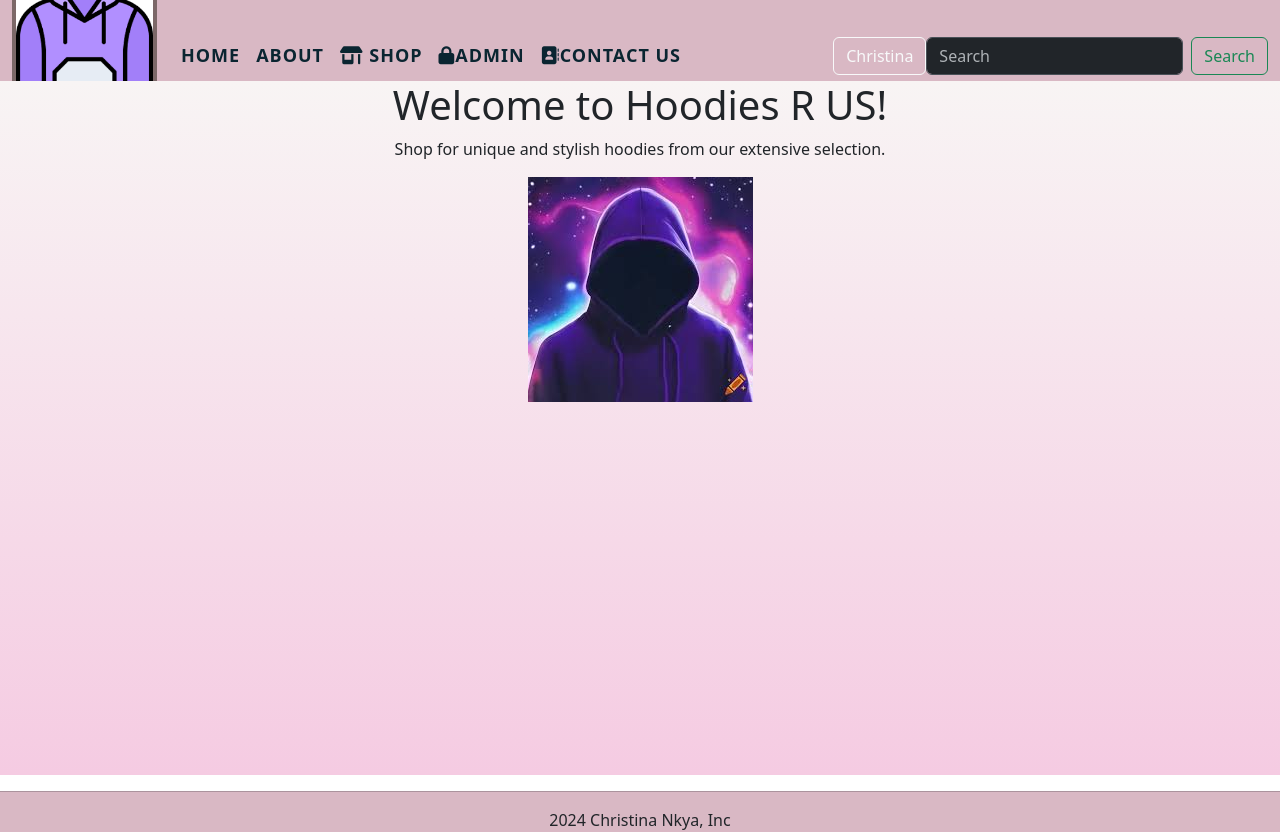
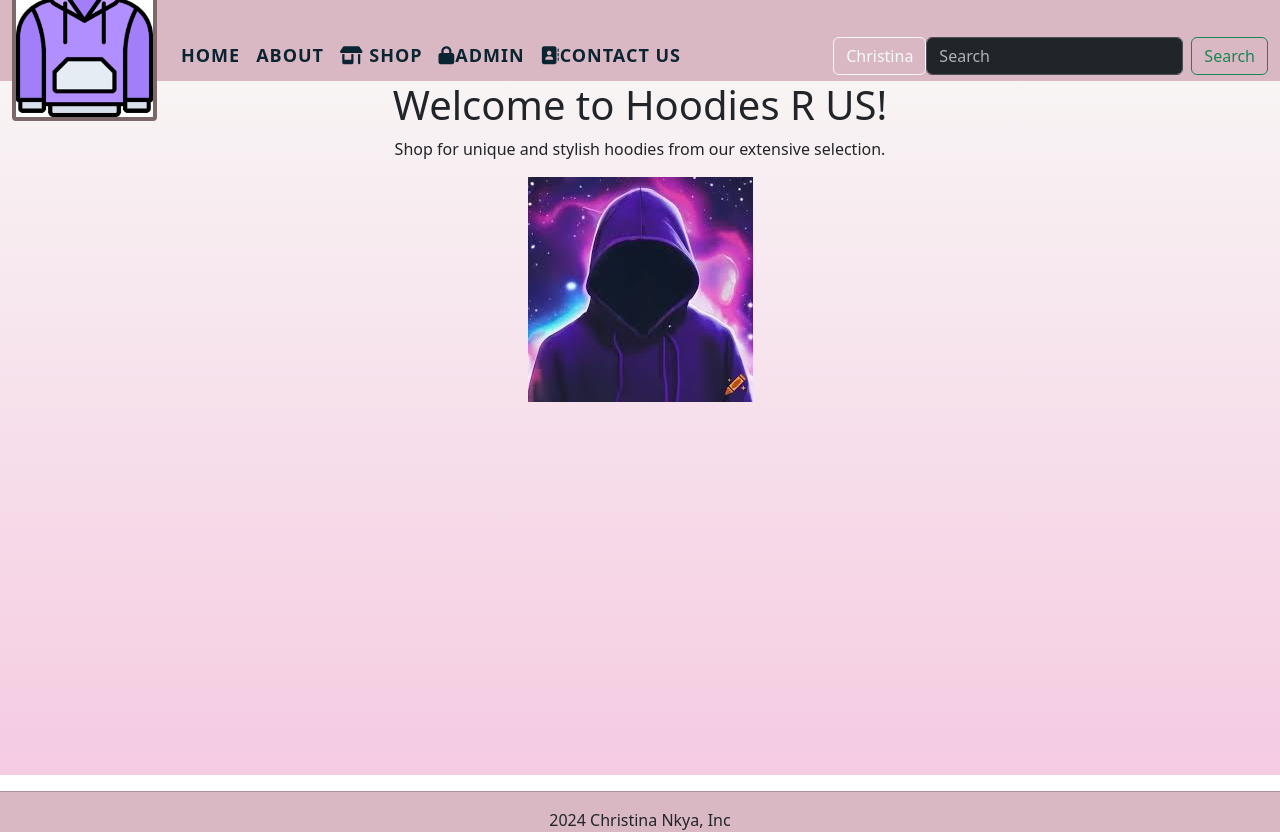
Before and after one commit to cnkya/OnlineStore48, a React (Create React App) app in the folder app/: page / in a window 1280 px wide. Built offline with nearby package versions, Linux system fonts and the light colour scheme.

Commit message:
fixed navbar image position

```diff
--- a/app/src/pages/styles/home.css
+++ b/app/src/pages/styles/home.css
@@ -1,5 +1,5 @@
 .home{
-    position: relative;
+    position:static;
 }
 
 .home .info{
```
